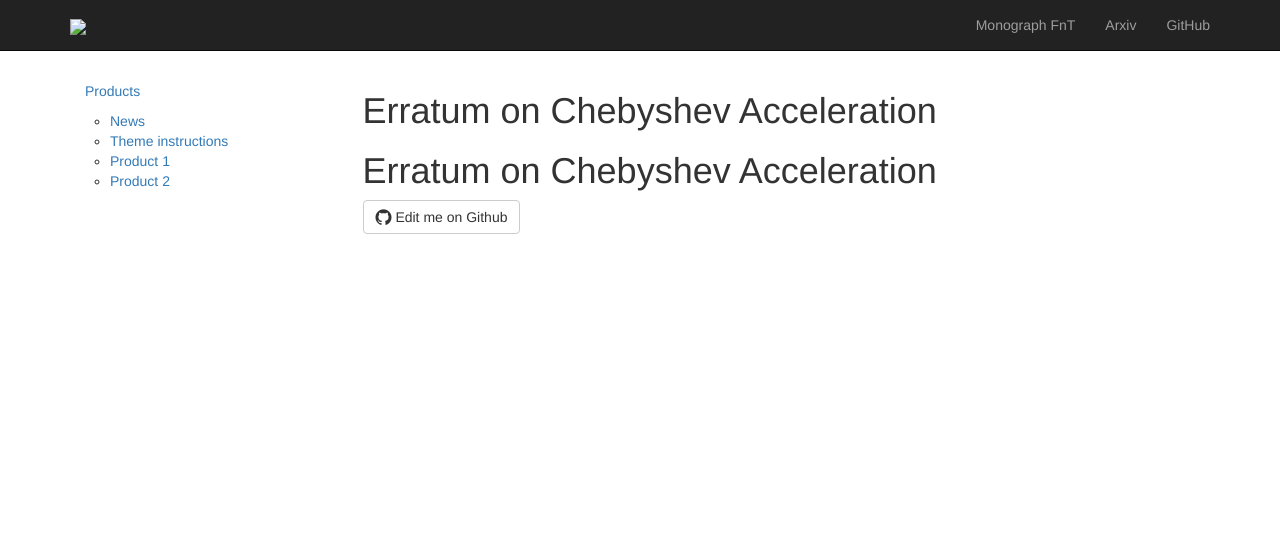
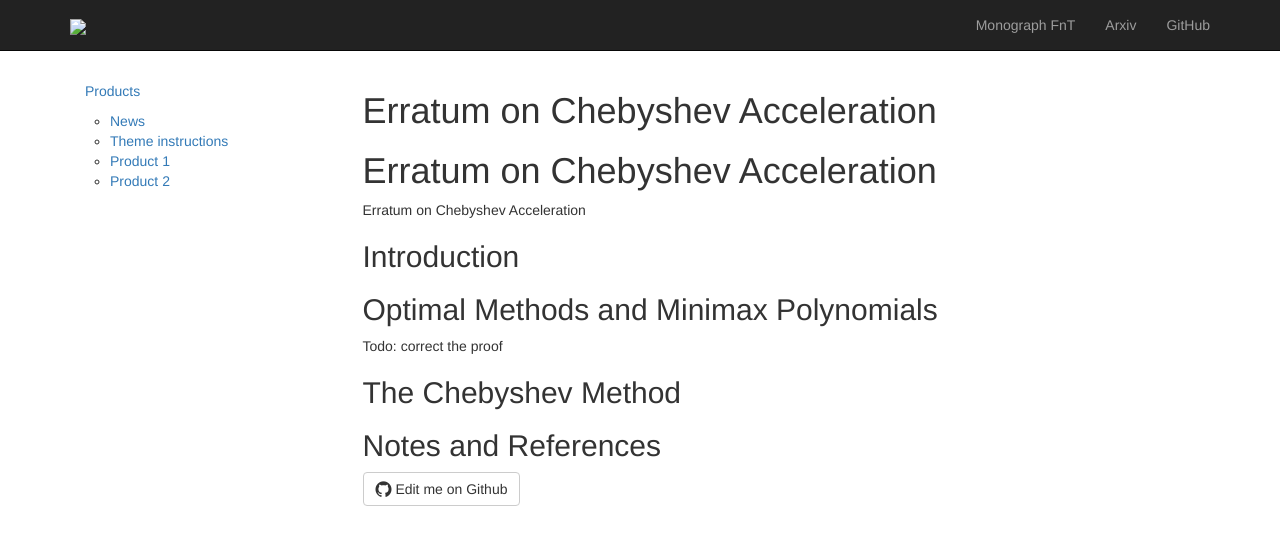
Before and after one commit to windows7lover/Acceleration-Methods, a Jekyll site: the page built from pages/monograph/ChebyshevAcceleration.md, in a window 1280 px wide. Shown: the top 545 px of the page. Built offline with Jekyll 4.4.1, drawn with Linux system fonts in a browser that asks for light colours; nearby versions of some CDN libraries; our own code applies the rules of GitHub Pages for plain Markdown files; library files that are not in the unit come from our copies; comment, search, counter and statistics services are not loaded.

```diff
--- a/pages/monograph/ChebyshevAcceleration.md
+++ b/pages/monograph/ChebyshevAcceleration.md
@@ -1 +1,13 @@
 # Erratum on Chebyshev Acceleration
+
+Erratum on Chebyshev Acceleration
+
+## Introduction
+
+## Optimal Methods and Minimax Polynomials
+
+Todo: correct the proof
+
+## The Chebyshev Method
+
+## Notes and References
```
Also changed, not shown: _data/sidebars/mydoc_sidebar.yml (+20 -3 lines).
